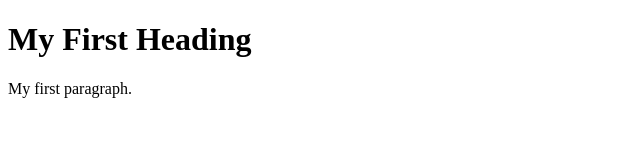
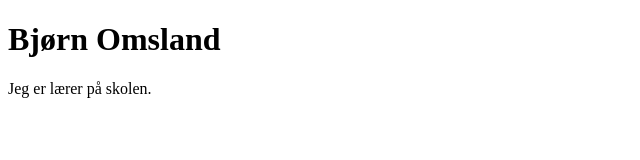
Before and after one commit to BjornVgsSkole/MyFirstWebApp, a website: page index.html in a window 1280 px wide. Shown: the whole page, without its empty margins (0-640 px from the left). Drawn offline with Linux system fonts and the light colour scheme.

Commit message:
ny endring

```diff
--- a/index.html
+++ b/index.html
@@ -1,12 +1,12 @@
  <!DOCTYPE html>
 <html>
     <head>
-        <title>Page Title</title>
+        <title>Min første webapplikasjon</title>
     </head>
     <body>
 
-        <h1>My First Heading</h1>
-        <p>My first paragraph.</p>
+        <h1>Bjørn Omsland</h1>
+        <p>Jeg er lærer på skolen.</p>
 
     </body>
 </html>
```
